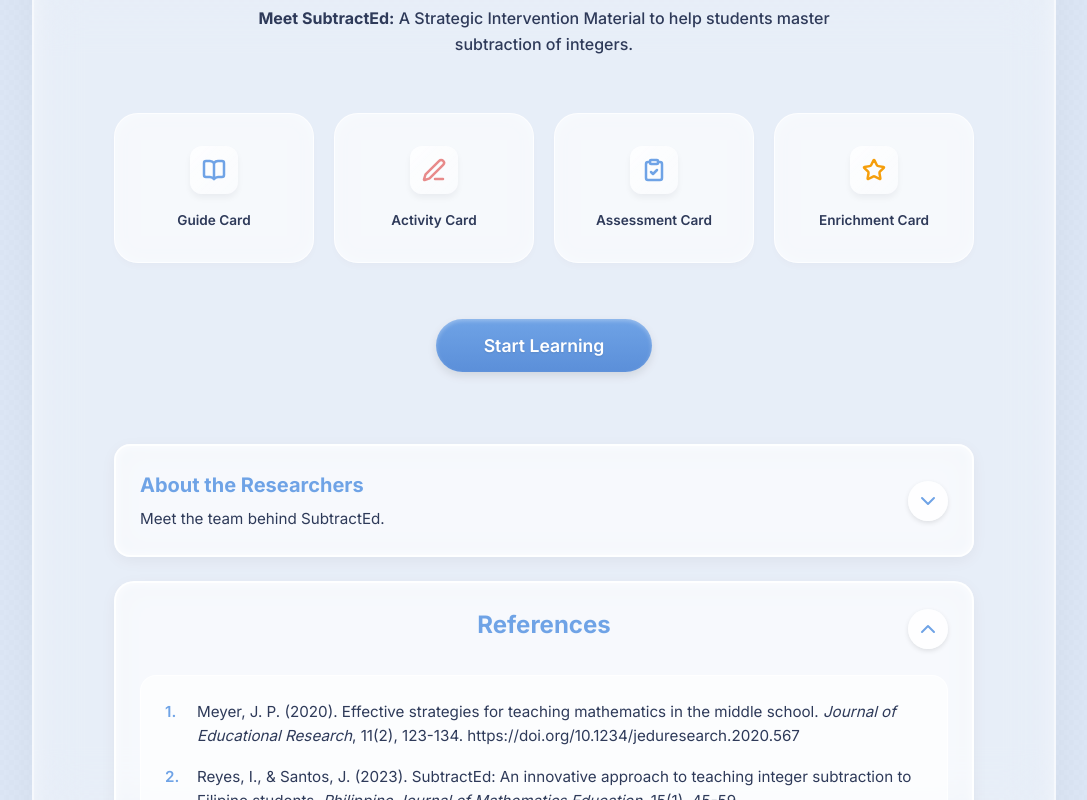
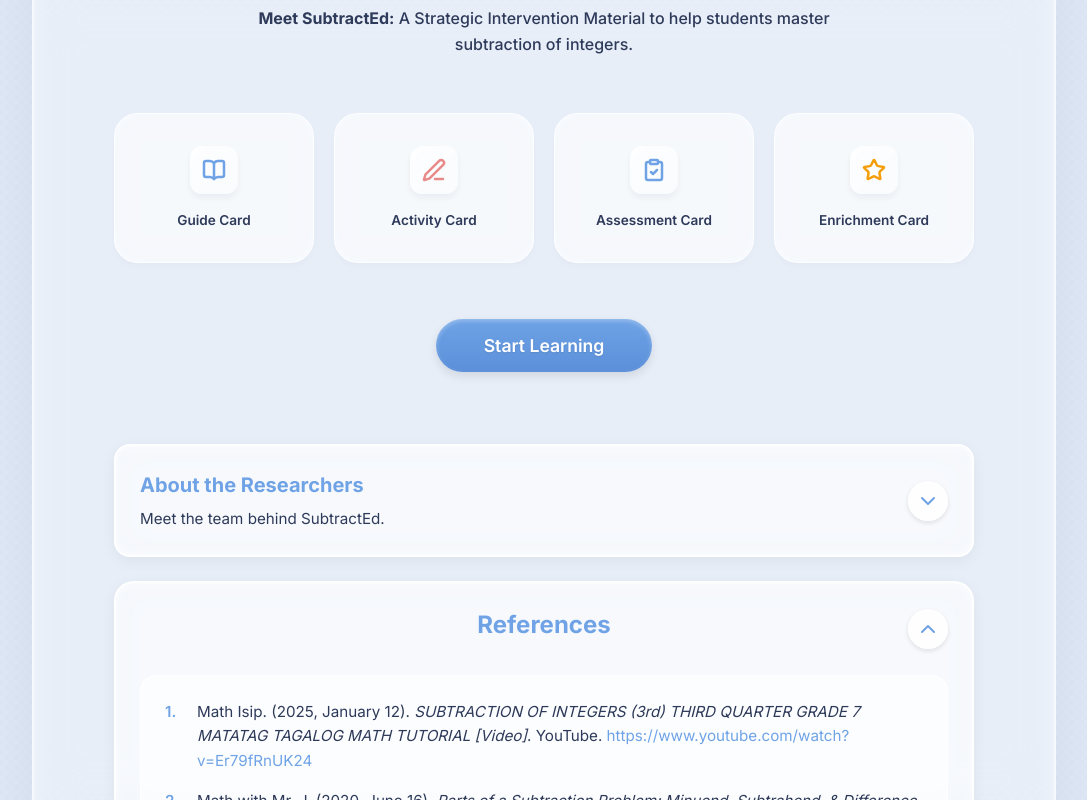
Before and after one commit to reyxdz/SubtractEd, a React (Vite) app in the folder client/: page / in a window 1280 px wide. Both pictures are taken after a click on the button 1024 px from the left and 1027 px from the top of the page. Shown: the part 390-1190 px from the top of the page, without its empty margins (96-1183 px from the left). Built offline with nearby package versions, Linux system fonts and the light colour scheme.

Commit message:
docs(home): update references with actual sources and make them clickable

```diff
--- a/client/src/components/features/home/HomeContent.tsx
+++ b/client/src/components/features/home/HomeContent.tsx
@@ -93,15 +93,15 @@ export const HomeContent: React.FC = () => {
           <div className="references-list">
             <div className="reference-item">
               <span className="reference-number">1.</span>
-              Meyer, J. P. (2020). Effective strategies for teaching mathematics in the middle school. <em>Journal of Educational Research</em>, 11(2), 123-134. https://doi.org/10.1234/jeduresearch.2020.567
+              Math Isip. (2025, January 12). <em>SUBTRACTION OF INTEGERS (3rd) THIRD QUARTER GRADE 7 MATATAG TAGALOG MATH TUTORIAL [Video]</em>. YouTube. <a href="https://www.youtube.com/watch?v=Er79fRnUK24" target="_blank" rel="noopener noreferrer">https://www.youtube.com/watch?v=Er79fRnUK24</a>
             </div>
             <div className="reference-item">
               <span className="reference-number">2.</span>
-              Reyes, I., & Santos, J. (2023). SubtractEd: An innovative approach to teaching integer subtraction to Filipino students. <em>Philippine Journal of Mathematics Education</em>, 15(1), 45-59. https://doi.org/1.5678/phjmatheduc.2023.105
+              Math with Mr. J. (2020, June 16). <em>Parts of a Subtraction Problem: Minuend, Subtrahend, & Difference | Math with Mr. J [Video]</em>. YouTube. <a href="https://www.youtube.com/watch?v=EDCrtkT_JeA" target="_blank" rel="noopener noreferrer">https://www.youtube.com/watch?v=EDCrtkT_JeA</a>
             </div>
             <div className="reference-item">
               <span className="reference-number">3.</span>
-              Sweller, J. Van Merriënboer, J. J. G., & Paas, F. G. W. C. (2019). Cognitive load theory and effective instructional design. <em>Journal of Educational Psychology</em>, 112(3), 453-468. https://doi.org/10.1037/edu0000319
+              Tambayan, D. (2026, January 26). <em>Grade 6 Mathematics Module: Subtracting Integers • DepEd Tambayan</em>. DepEd Tambayan. <a href="https://depedtambayan.net/grade-6-mathematics-module-subtracting-integers/" target="_blank" rel="noopener noreferrer">https://depedtambayan.net/grade-6-mathematics-module-subtracting-integers/</a>
             </div>
           </div>
         </Accordion>
```
